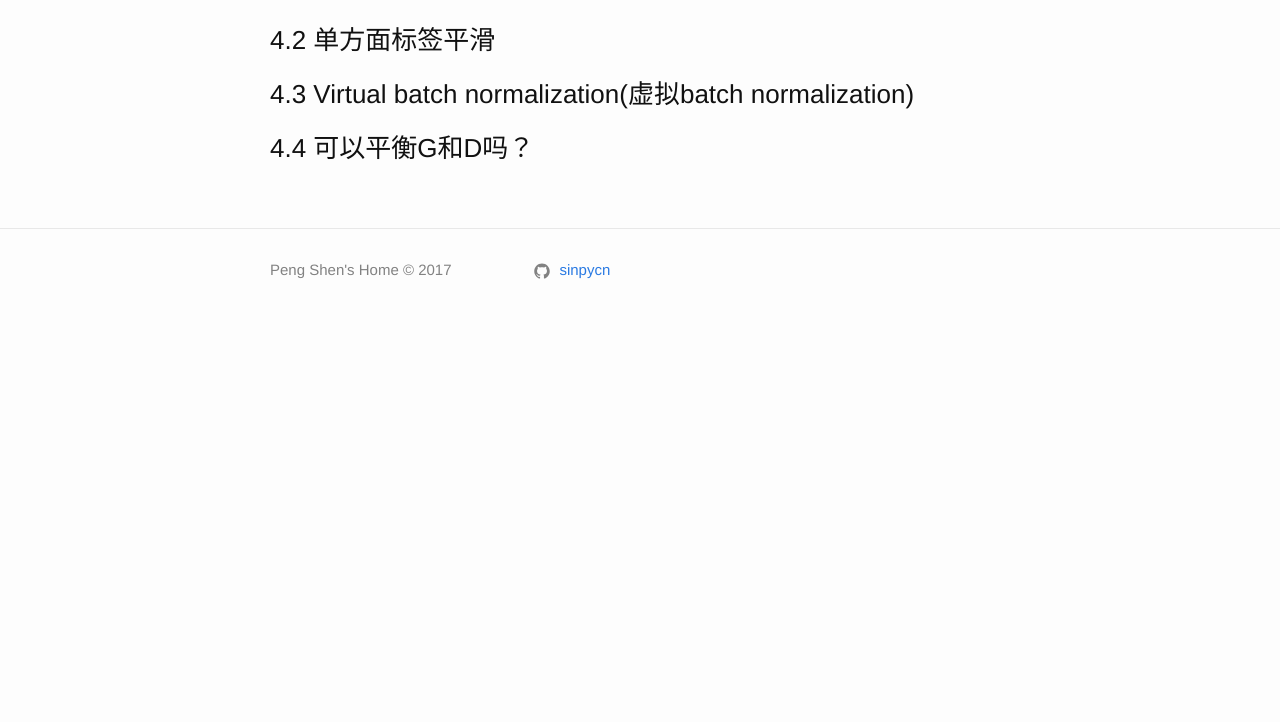
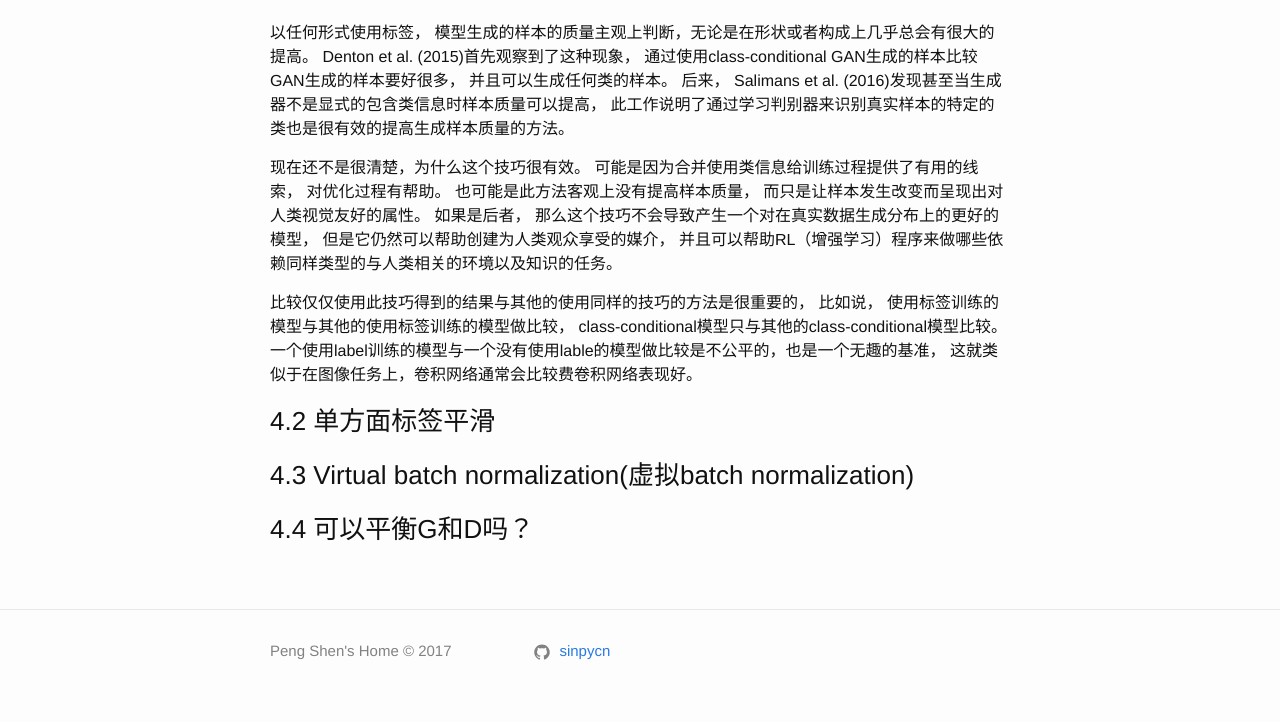
Before and after one commit to sinpycn/sinpycn.github.io, a Jekyll site: the page built from _posts/research/2017-05-09-GAN-Tutorial-Tips-and-Tricks.md, in a window 1280 px wide. Shown: the part 722-1444 px from the top of the page. Built offline with Jekyll 4.4.1, drawn with Linux system fonts in a browser that asks for light colours; before the commit the page ends 1063 px from its top, so only the background shows below that.

Commit message:
Update 2017-05-09-GAN-Tutorial-Tips-and-Tricks.md

```diff
--- a/_posts/research/2017-05-09-GAN-Tutorial-Tips-and-Tricks.md
+++ b/_posts/research/2017-05-09-GAN-Tutorial-Tips-and-Tricks.md
@@ -16,6 +16,15 @@ NIPS2016有一个对抗学习的专题讨论会， 其中Soumith Chintala将做
 
 ### 4.1 使用Label训练
 
+以任何形式使用标签， 模型生成的样本的质量主观上判断，无论是在形状或者构成上几乎总会有很大的提高。
+Denton et al. (2015)首先观察到了这种现象， 通过使用class-conditional GAN生成的样本比较GAN生成的样本要好很多， 并且可以生成任何类的样本。
+后来， Salimans et al. (2016)发现甚至当生成器不是显式的包含类信息时样本质量可以提高， 此工作说明了通过学习判别器来识别真实样本的特定的类也是很有效的提高生成样本质量的方法。
+
+现在还不是很清楚，为什么这个技巧很有效。 可能是因为合并使用类信息给训练过程提供了有用的线索， 对优化过程有帮助。
+也可能是此方法客观上没有提高样本质量， 而只是让样本发生改变而呈现出对人类视觉友好的属性。
+如果是后者， 那么这个技巧不会导致产生一个对在真实数据生成分布上的更好的模型， 但是它仍然可以帮助创建为人类观众享受的媒介， 并且可以帮助RL（增强学习）程序来做哪些依赖同样类型的与人类相关的环境以及知识的任务。
+
+比较仅仅使用此技巧得到的结果与其他的使用同样的技巧的方法是很重要的， 比如说， 使用标签训练的模型与其他的使用标签训练的模型做比较， class-conditional模型只与其他的class-conditional模型比较。 一个使用label训练的模型与一个没有使用lable的模型做比较是不公平的，也是一个无趣的基准， 这就类似于在图像任务上，卷积网络通常会比较费卷积网络表现好。
 
 
 ### 4.2 单方面标签平滑
```
